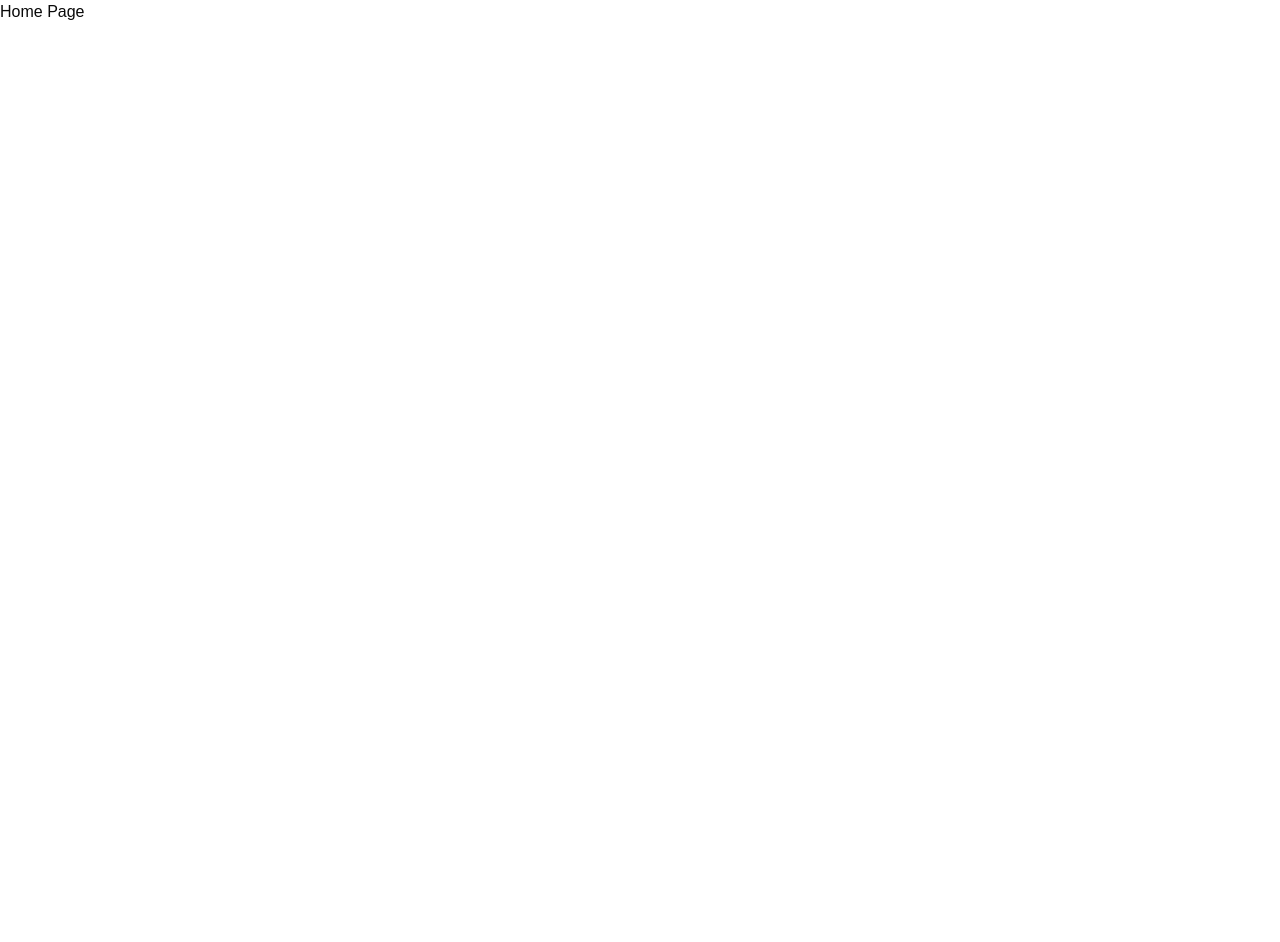
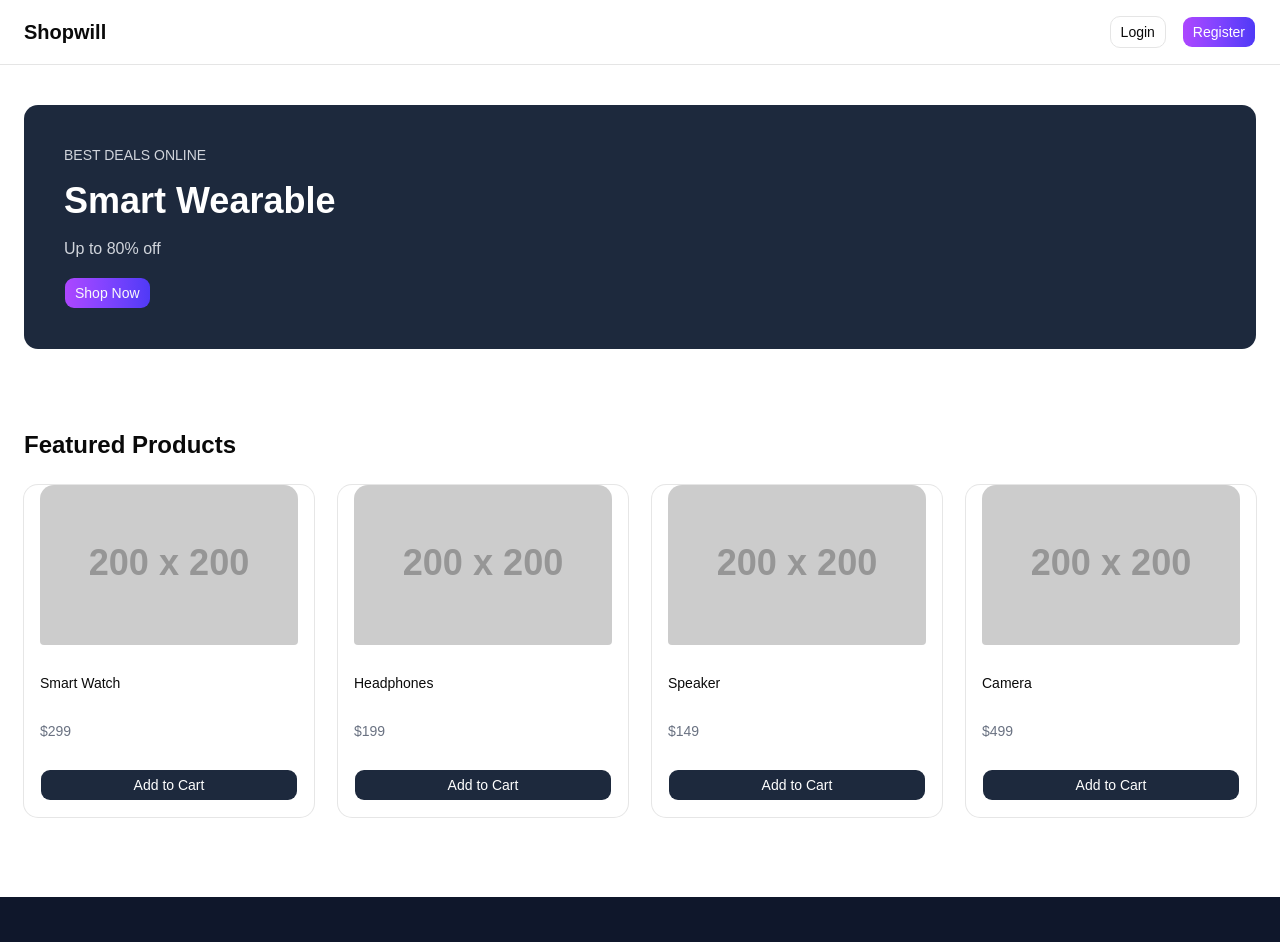
Before and after one commit to pramodbounteous/ecommerce_fullstack, a React app in the folder frontend/: page / in a window 1280 px wide. Shown: the top 942 px of the page. Before the commit the page ends 800 px from the top, so only its background shows below. Built offline with nearby package versions, Linux system fonts and the light colour scheme; the HTML template or start-up script is replaced by a standard one.

Commit message:
Implemented landing page layout with navbar hero products footer

```diff
--- a/frontend/src/App.tsx
+++ b/frontend/src/App.tsx
@@ -2,6 +2,7 @@ import { BrowserRouter, Routes, Route } from "react-router-dom"
 
 import LoginPage from "./pages/LoginPage"
 import RegisterPage from "./pages/RegisterPage"
+import HomePage from "./pages/HomePage"
 
 function App() {
 
@@ -11,17 +12,11 @@ function App() {
 
       <Routes>
 
-        <Route path="/" element={<div>Home Page</div>} />
+        <Route path="/" element={<HomePage />} />
 
-        <Route
-          path="/login"
-          element={<LoginPage />}
-        />
+        <Route path="/login" element={<LoginPage />} />
 
-        <Route
-          path="/register"
-          element={<RegisterPage />}
-        />
+        <Route path="/register" element={<RegisterPage />} />
 
       </Routes>
 
--- /dev/null
+++ b/frontend/src/components/layout/Footer.tsx
@@ -0,0 +1,22 @@
+export default function Footer() {
+
+  return (
+
+    <footer className="bg-slate-900 text-white py-10 mt-10">
+
+      <div className="max-w-7xl mx-auto px-6 text-center">
+
+        <h2 className="text-lg font-semibold">
+          allbirds
+        </h2>
+
+        <p className="text-gray-400 mt-2">
+          Modern ecommerce platform
+        </p>
+
+      </div>
+
+    </footer>
+
+  )
+}
--- /dev/null
+++ b/frontend/src/components/layout/HeroBanner.tsx
@@ -0,0 +1,36 @@
+import { Button } from "@/components/ui/button"
+
+export default function HeroBanner() {
+
+  return (
+
+    <section className="max-w-7xl mx-auto px-6 py-10">
+
+      <div className="bg-slate-800 text-white rounded-xl p-10 flex justify-between items-center">
+
+        <div className="space-y-4">
+
+          <h2 className="text-sm uppercase text-gray-300">
+            Best deals online
+          </h2>
+
+          <h1 className="text-4xl font-bold">
+            Smart Wearable
+          </h1>
+
+          <p className="text-gray-300">
+            Up to 80% off
+          </p>
+
+          <Button className="bg-gradient-to-r from-purple-500 to-indigo-600">
+            Shop Now
+          </Button>
+
+        </div>
+
+      </div>
+
+    </section>
+
+  )
+}
--- /dev/null
+++ b/frontend/src/components/layout/Navbar.tsx
@@ -0,0 +1,40 @@
+import { Link } from "react-router-dom"
+import { Button } from "@/components/ui/button"
+
+export default function Navbar() {
+
+  return (
+
+    <nav className="bg-white border-b">
+
+      <div className="max-w-7xl mx-auto px-6 py-4 flex justify-between items-center">
+
+        <Link
+          to="/"
+          className="text-xl font-semibold"
+        >
+            Shopwill
+        </Link>
+
+        <div className="flex gap-4">
+
+          <Link to="/login">
+            <Button variant="outline">
+              Login
+            </Button>
+          </Link>
+
+          <Link to="/register">
+            <Button className="bg-gradient-to-r from-purple-500 to-indigo-600 text-white">
+              Register
+            </Button>
+          </Link>
+
+        </div>
+
+      </div>
+
+    </nav>
+
+  )
+}
--- /dev/null
+++ b/frontend/src/components/products/ProductCard.tsx
@@ -0,0 +1,40 @@
+import { Card } from "@/components/ui/card"
+import { Button } from "@/components/ui/button"
+
+interface Props {
+  title: string
+  price: number
+  image: string
+}
+
+export default function ProductCard({
+  title,
+  price,
+  image
+}: Props) {
+
+  return (
+
+    <Card className="p-4 space-y-3">
+
+      <img
+        src={image}
+        className="h-40 w-full object-cover rounded"
+      />
+
+      <h3 className="font-medium">
+        {title}
+      </h3>
+
+      <p className="text-gray-500">
+        ${price}
+      </p>
+
+      <Button className="w-full bg-slate-800 text-white">
+        Add to Cart
+      </Button>
+
+    </Card>
+
+  )
+}
--- /dev/null
+++ b/frontend/src/components/products/ProductGrid.tsx
@@ -0,0 +1,56 @@
+import ProductCard from "./ProductCard"
+
+export default function ProductGrid() {
+
+  const products = [
+    {
+      id: 1,
+      title: "Smart Watch",
+      price: 299,
+      image: "https://via.placeholder.com/200"
+    },
+    {
+      id: 2,
+      title: "Headphones",
+      price: 199,
+      image: "https://via.placeholder.com/200"
+    },
+    {
+      id: 3,
+      title: "Speaker",
+      price: 149,
+      image: "https://via.placeholder.com/200"
+    },
+    {
+      id: 4,
+      title: "Camera",
+      price: 499,
+      image: "https://via.placeholder.com/200"
+    }
+  ]
+
+  return (
+
+    <section className="max-w-7xl mx-auto px-6 py-10">
+
+      <h2 className="text-2xl font-semibold mb-6">
+        Featured Products
+      </h2>
+
+      <div className="grid grid-cols-4 gap-6">
+
+        {products.map((p) => (
+          <ProductCard
+            key={p.id}
+            title={p.title}
+            price={p.price}
+            image={p.image}
+          />
+        ))}
+
+      </div>
+
+    </section>
+
+  )
+}
--- /dev/null
+++ b/frontend/src/pages/HomePage.tsx
@@ -0,0 +1,23 @@
+import Navbar from "@/components/layout/Navbar"
+import HeroBanner from "@/components/layout/HeroBanner"
+import ProductGrid from "@/components/products/ProductGrid"
+import Footer from "@/components/layout/Footer"
+
+export default function HomePage() {
+
+  return (
+
+    <div>
+
+      <Navbar />
+
+      <HeroBanner />
+
+      <ProductGrid />
+
+      <Footer />
+
+    </div>
+
+  )
+}
```
